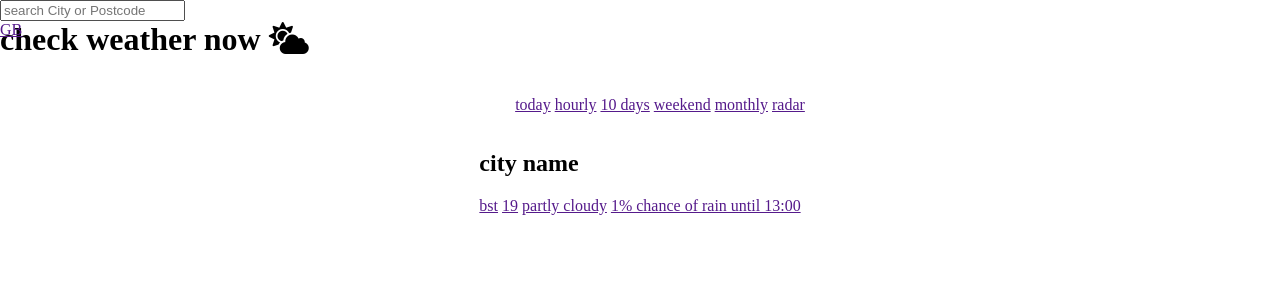
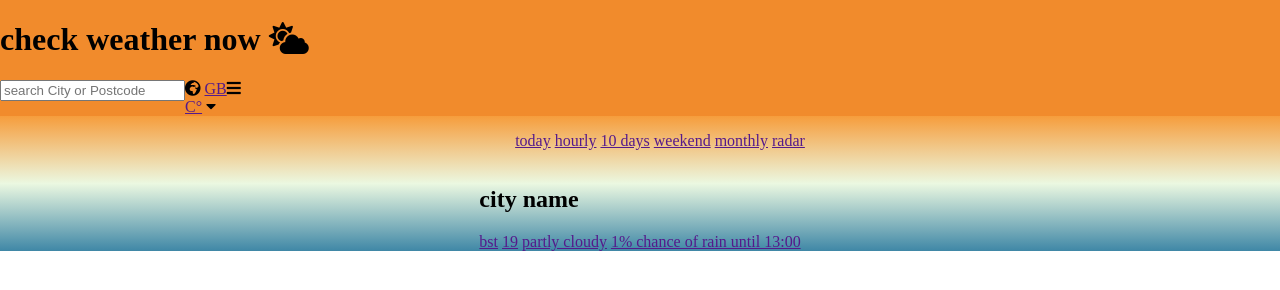
Before and after one commit to mmoha-199/weather-app, a plain HTML site: page website/index.html in a window 1280 px wide. Drawn offline with Linux system fonts and the light colour scheme.

Commit message:
add icons

```diff
--- a/website/index.html
+++ b/website/index.html
@@ -16,16 +16,16 @@
         <nav>
             <form action="">
                 <input type="text" placeholder="search City or Postcode">
-                <i></i>
+
             </form>
             <div class="continent">
-                <i></i>
+                <i class="fas fa-globe-africa"></i>
                 <a href="">GB</a>
                 <div class="v-divider"></div>
-                <a href="" class="ForC"></a>
-                <i></i>
+                <a href="" class="ForC">C&#176;</a>
+                <i class="fas fa-caret-down"></i>
             </div>
-            <i></i>
+            <i class="fas fa-bars"></i>
         </nav>
     </header>
     <main>
--- a/website/style.css
+++ b/website/style.css
@@ -27,6 +27,7 @@ header{
     display: flex;
     flex-direction: column;
     margin: 0;
+    background-color: rgb(241, 139, 44);
 }
 
 main{
@@ -35,6 +36,7 @@ main{
     display: grid;
     justify-content: center;
     justify-items: center;
+    background: linear-gradient(#f69d3c,#ebf8e1,#3f87a6);
 }
 footer{
     grid-area: but;
@@ -43,9 +45,7 @@ footer{
 }
 
 nav{
-    position: fixed;
-    top: 0;
+    display: flex;
+    flex-direction: row;
     width: 100vw;
-    z-index: 1;
-    transition: top 0.3s;
 }
```
